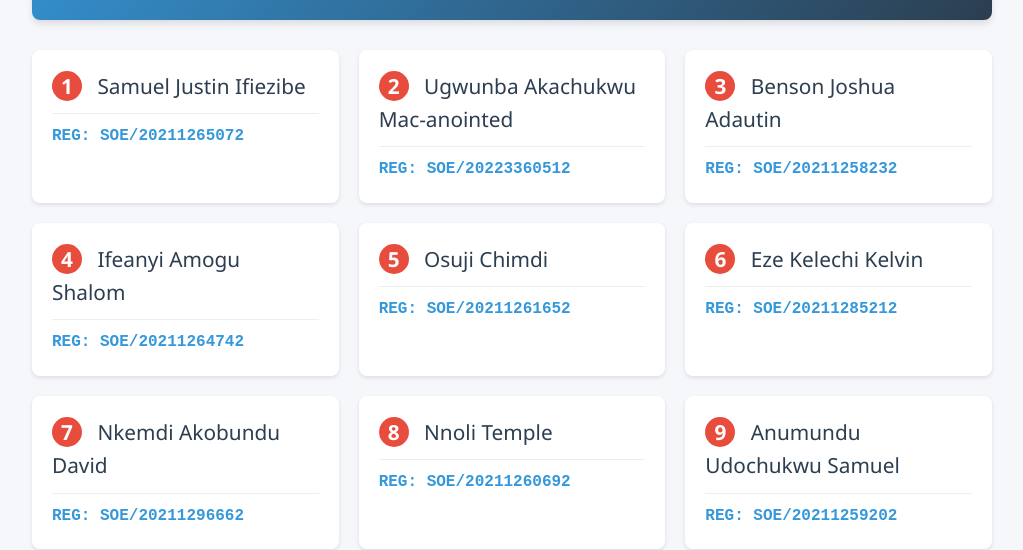
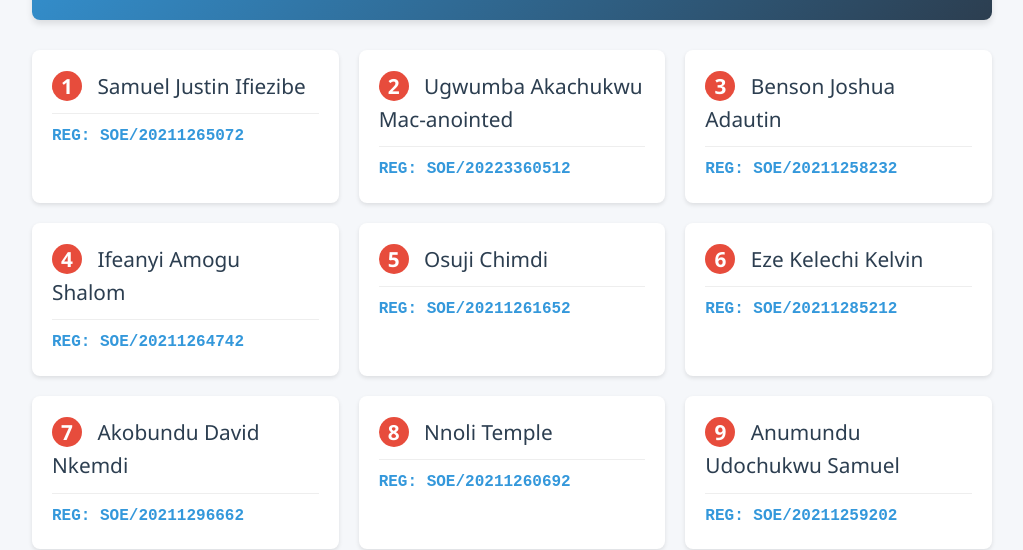
Before and after one commit to thetruesammyjay/soe-group-3, a plain HTML site: page index.html in a window 1280 px wide. Shown: the part 165-715 px from the top of the page, without its empty margins (128-1151 px from the left). Drawn offline with Linux system fonts and the light colour scheme.

Commit message:
Update David'd and Anointed's name

```diff
--- a/index.html
+++ b/index.html
@@ -140,7 +140,7 @@
             <div class="member-card">
                 <div class="member-name">
                     <span class="member-number">2</span>
-                    Ugwunba Akachukwu Mac-anointed
+                    Ugwumba Akachukwu Mac-anointed
                 </div>
                 <div class="member-reg">REG: SOE/20223360512</div>
             </div>
@@ -185,7 +185,7 @@
             <div class="member-card">
                 <div class="member-name">
                     <span class="member-number">7</span>
-                    Nkemdi Akobundu David
+                    Akobundu David Nkemdi
                 </div>
                 <div class="member-reg">REG: SOE/20211296662</div>
             </div>
```
